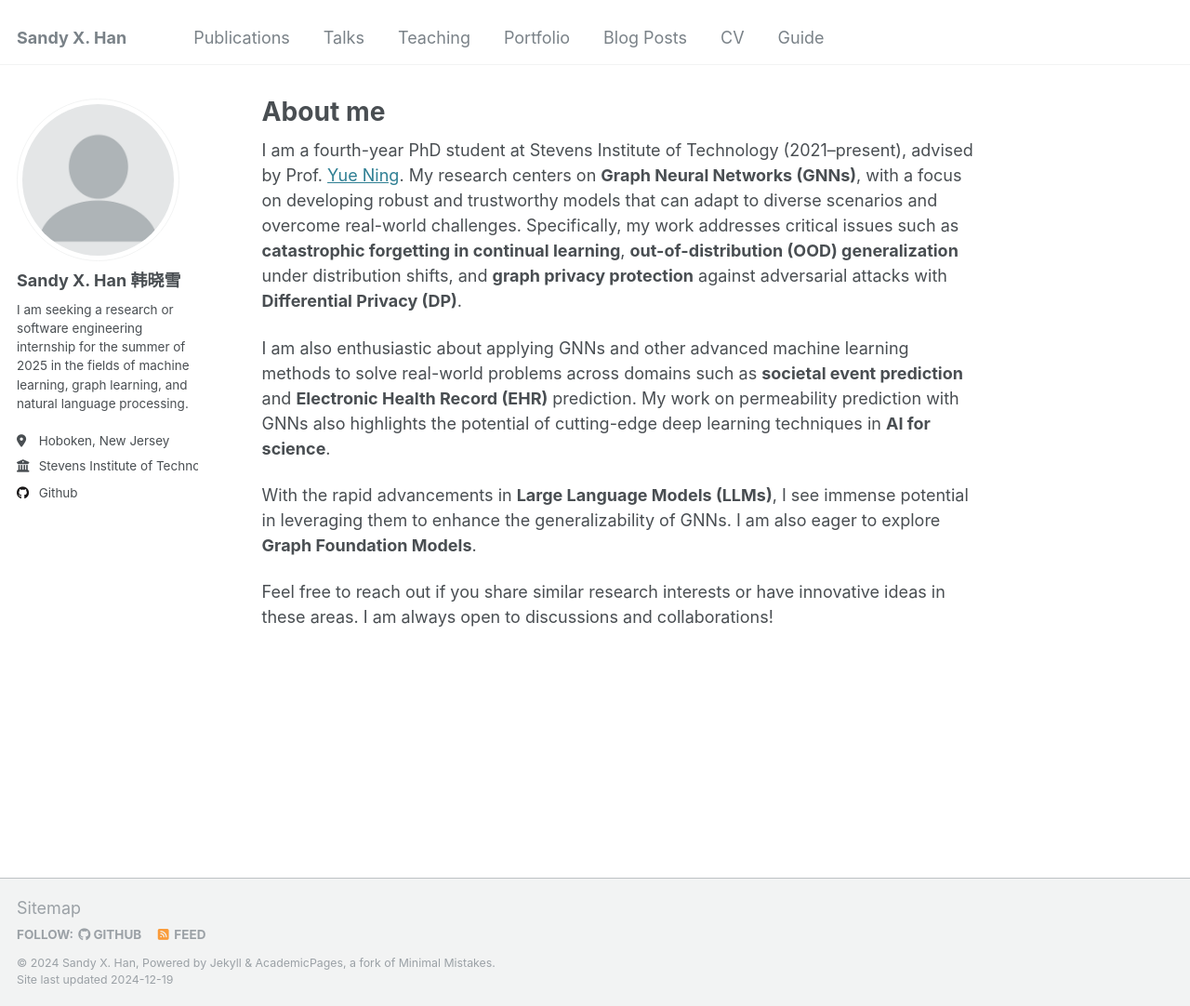
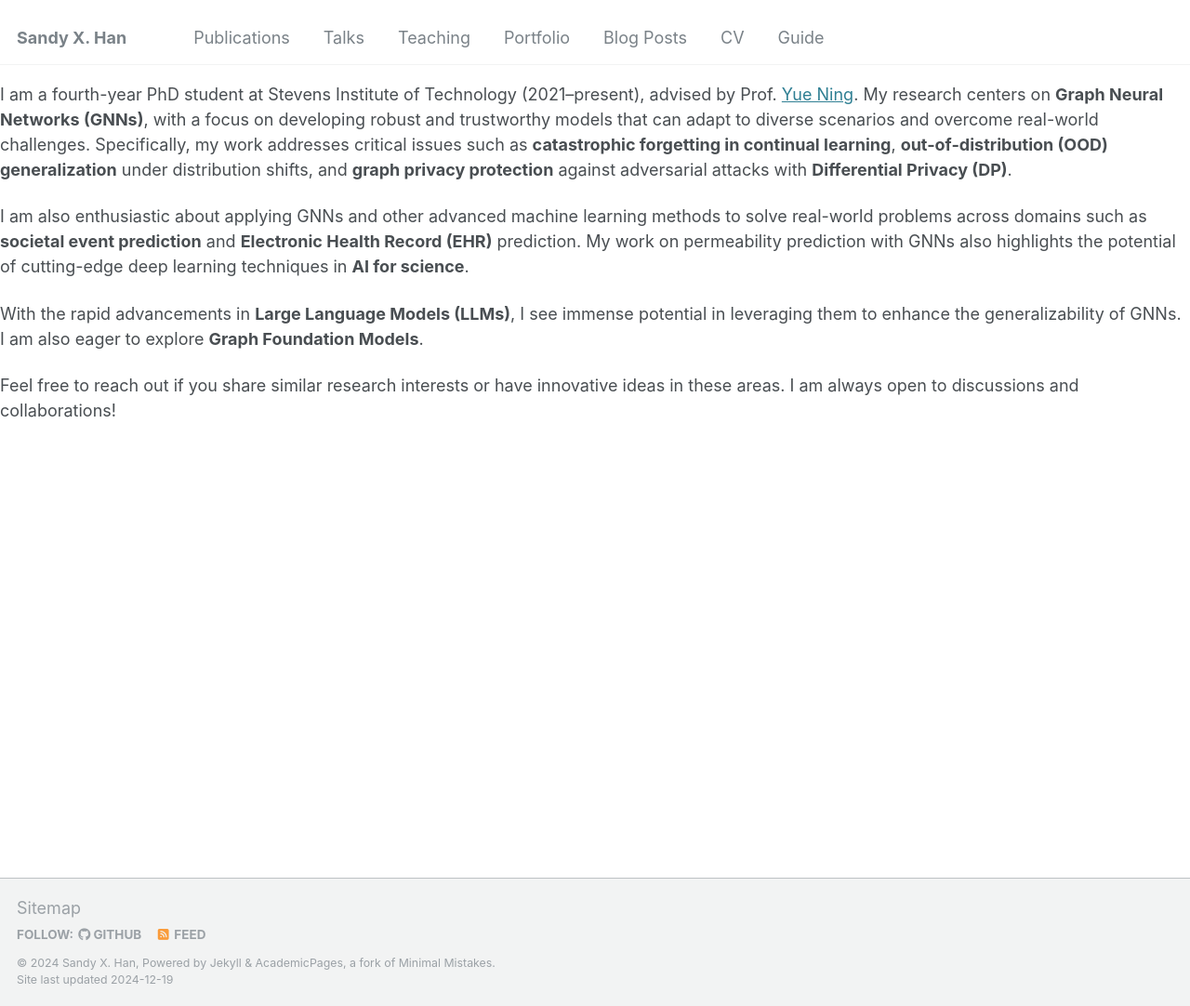
Before and after one commit to hanxiaoxue114/hanxiaoxue114.github.io, a Jekyll site: the page built from _pages/about.md, in a window 1280 px wide and 1082 px high. Shown: the whole window at 93% size. Built offline with Jekyll 4.4.1, drawn with Linux system fonts in a browser that asks for light colours; our own code applies the rules of GitHub Pages for plain Markdown files; some of the changed lines change nothing that is shown.

Commit message:
Update _config.yml

```diff
--- a/_config.yml
+++ b/_config.yml
@@ -229,23 +229,23 @@ collections:
 # These settings control how pages and collections are included in the site
 defaults:
   # _posts
-  - scope:
-      path: ""
-      type: posts
-    values:
-      layout: single
-      author_profile: true
-      read_time: true
-      comments: true
-      share: true
-      related: true
+  # - scope:
+  #     path: ""
+  #     type: posts
+  #   values:
+  #     layout: single
+  #     author_profile: true
+  #     read_time: true
+  #     comments: true
+  #     share: true
+  #     related: true
   # _pages
-  - scope:
-      path: ""
-      type: pages
-    values:
-      layout: single
-      author_profile: true
+  # - scope:
+  #     path: ""
+  #     type: pages
+  #   values:
+  #     layout: single
+  #     author_profile: true
   # _teaching
   # - scope:
   #     path: ""
```
